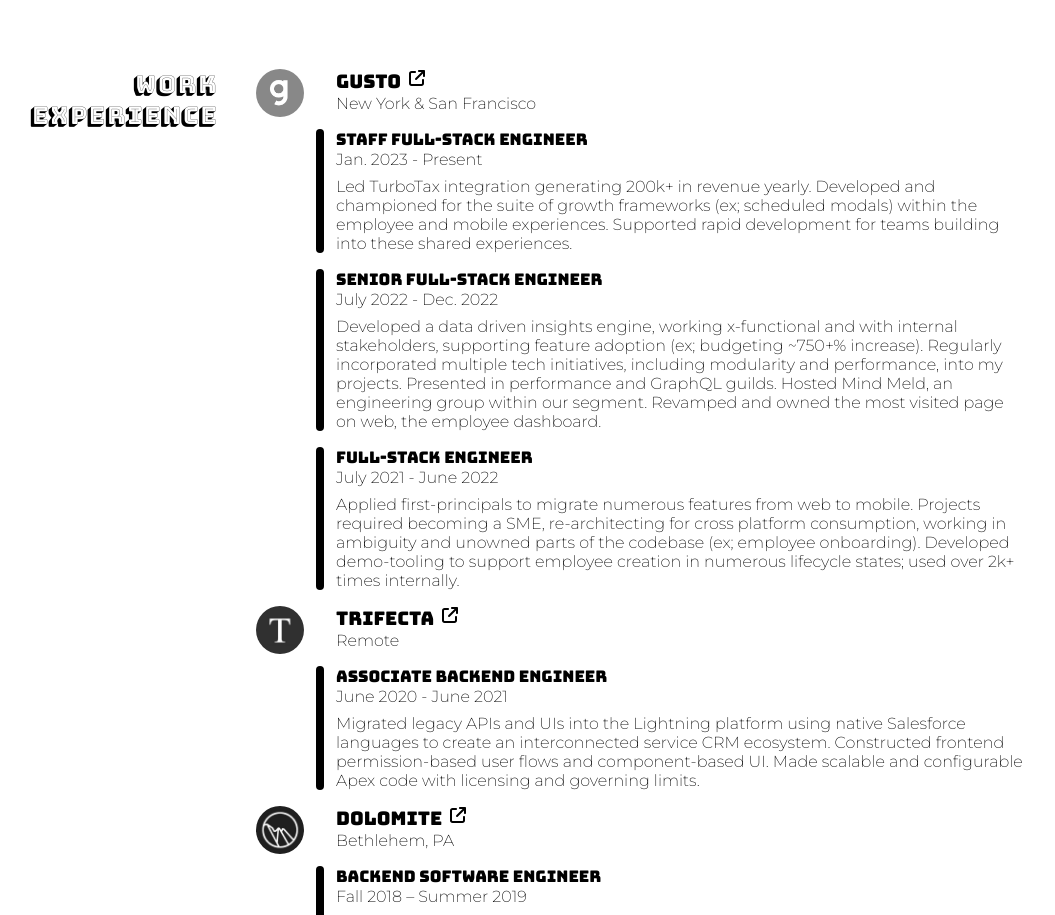
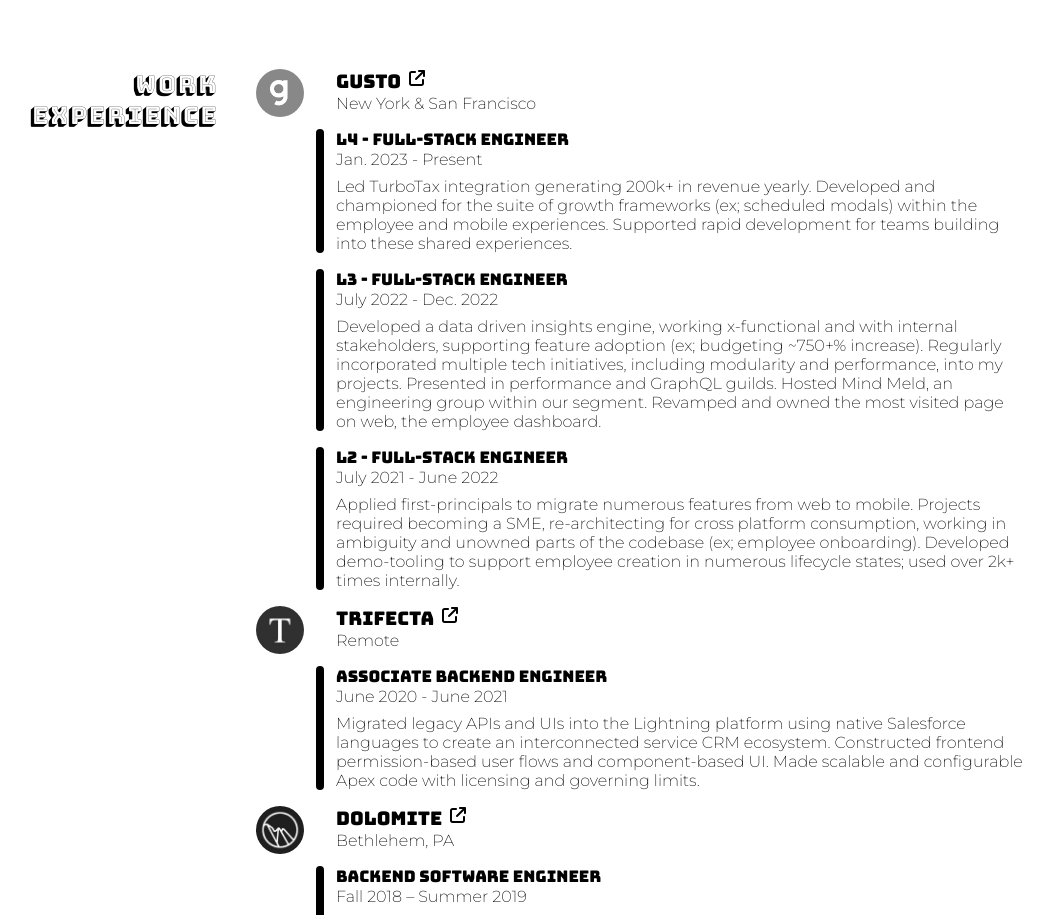
Before and after one commit to mattherwig/mattherwig-v2.github.io, a React (Create React App) app: page / in a window 1280 px wide. Shown: the part 820-1735 px from the top of the page, without its empty margins (0-1055 px from the left). Built offline with nearby package versions, Linux system fonts and the light colour scheme; the HTML template or start-up script is replaced by a standard one.

Commit message:
Updated README.md

```diff
--- a/src/data.ts
+++ b/src/data.ts
@@ -20,7 +20,7 @@
     icon: '/images/gusto-black.jpeg',
     positions: [
       {
-        title: 'Staff Full-Stack Engineer',
+        title: 'L4 - Full-Stack Engineer',
         date: 'Jan. 2023 - Present',
         bullets: [
           'Led TurboTax integration generating 200k+ in revenue yearly.',
@@ -28,7 +28,7 @@
         ],
       },
       {
-        title: 'Senior Full-Stack Engineer',
+        title: 'L3 - Full-Stack Engineer',
         date: 'July 2022 - Dec. 2022',
         bullets: [
           'Developed a data driven insights engine, working x-functional and with internal stakeholders, supporting feature adoption (ex; budgeting ~750+% increase).',
@@ -37,7 +37,7 @@
         ],
       },
       {
-        title: 'Full-Stack Engineer',
+        title: 'L2 - Full-Stack Engineer',
         date: 'July 2021 - June 2022',
         bullets: [
           'Applied first-principals to migrate numerous features from web to mobile. Projects required becoming a SME, re-architecting for cross platform consumption, working in ambiguity and unowned parts of the codebase (ex; employee onboarding).',
```
